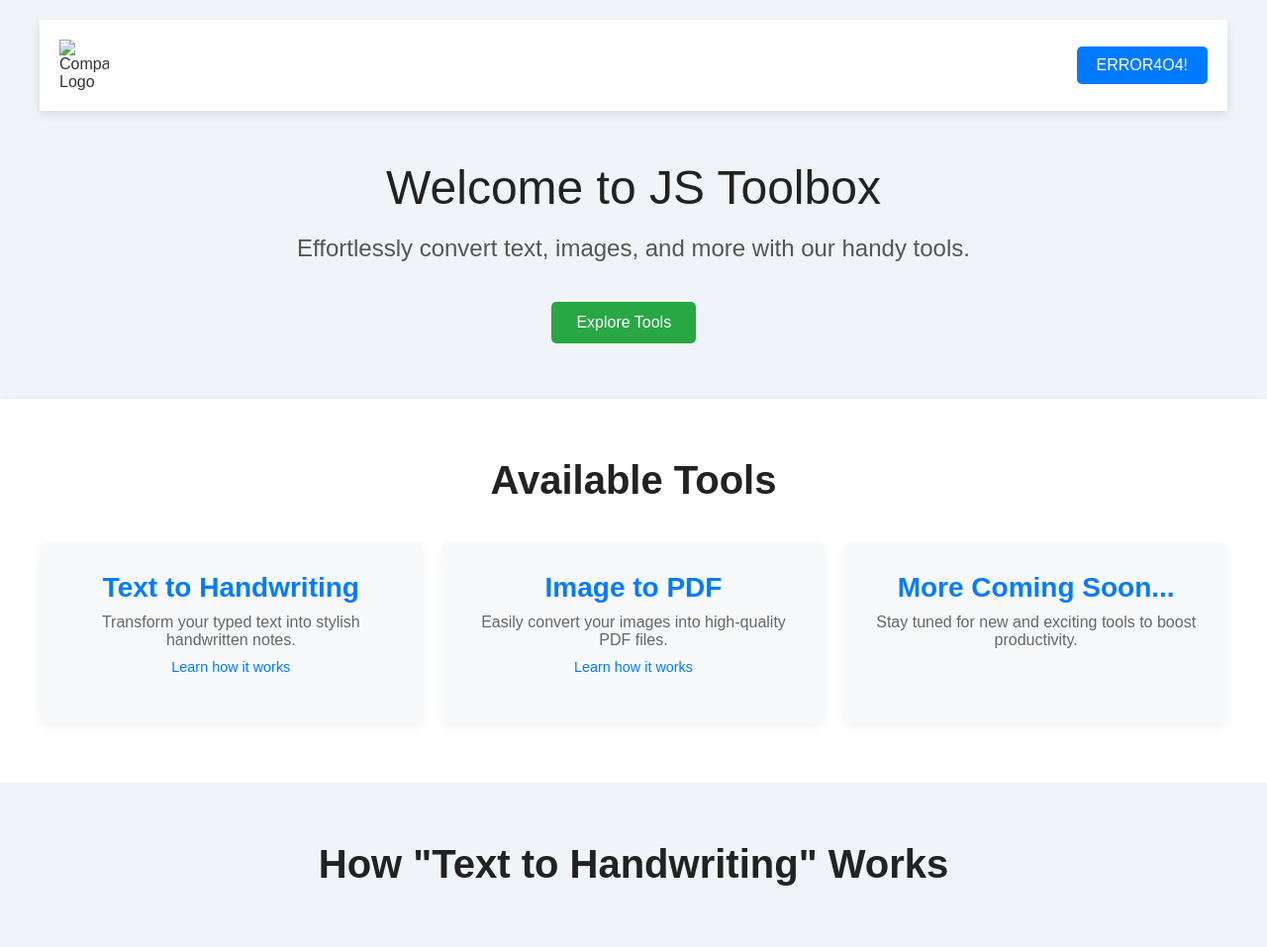
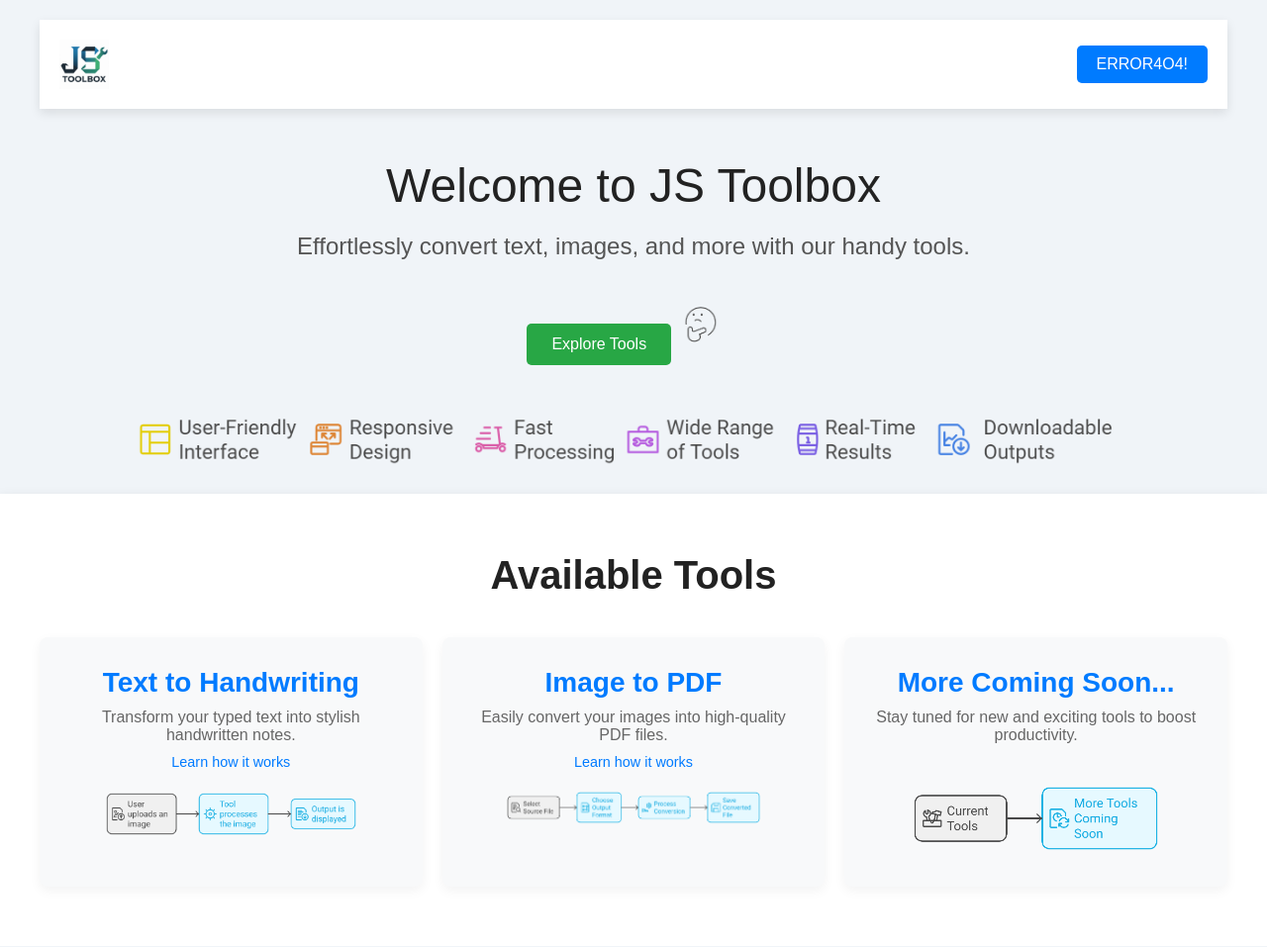
Before and after one commit to Nir-Bhay/JS-Toolbox---Find-you-best-tools, a website: page index.html in a window 1280 px wide. Shown: the top 957 px of the page at 99% size. Drawn offline with Linux system fonts and the light colour scheme; the site is published under a folder, as on GitHub Pages, so addresses that start at the root find nothing.

Commit message:
remove the iamge /

```diff
--- a/index.html
+++ b/index.html
@@ -14,7 +14,7 @@
         <!-- Header Section -->
         <header class="header">
             <div class="logo-nav">
-                <img loading="lazy" src="/image/logo.jpg" class="logo" alt="Company Logo" />
+                <img loading="lazy" src="image/logo.jpg" class="logo" alt="Company Logo" />
 
                         </div>
             <!-- <nav class="nav-items">
@@ -30,11 +30,11 @@
             <div class="welcome-title">Welcome to JS Toolbox</div>
             <div class="tagline">Effortlessly convert text, images, and more with our handy tools.</div>
             <a href="#tools-section" class="view-tools">Explore Tools</a>
-            <img class="logo" src="/image/napkin-selection (11).png" alt="">
-            <!-- <img loading="lazy" src="/image/napkin-selection (10).png" class="decorative-img" alt="Tools Banner" /> -->
+            <img class="logo" src="image/napkin-selection (11).png" alt="">
+            <!-- <img loading="lazy" src="image/napkin-selection (10).png" class="decorative-img" alt="Tools Banner" /> -->
             <br>
             <br>
-            <img class="naping1" src="/image/napkin-selection (9).png" alt="">
+            <img class="naping1" src="image/napkin-selection (9).png" alt="">
             <br>
         </section>
 
@@ -49,7 +49,7 @@
                         <a href="#process-text-handwriting" class="process-link">Learn how it works</a>
                         <br>
                         <br>
-                        <img class="naping1" src="/image/napkin-selection (3).png" alt="">
+                        <img class="naping1" src="image/napkin-selection (3).png" alt="">
                     </div>
                     <div class="feature-item">
                         <h3 class="feature-item-title">Image to PDF</h3>
@@ -57,14 +57,14 @@
                         <a href="#process-image-pdf" class="process-link">Learn how it works</a>
                     <br>
                     <br>
-                    <img class="naping1" src="/image/napkin-selection (5).png" alt="">
+                    <img class="naping1" src="image/napkin-selection (5).png" alt="">
                     </div>
                     <div class="feature-item">
                         <h3 class="feature-item-title">More Coming Soon...</h3>
                         <p class="feature-description">Stay tuned for new and exciting tools to boost productivity.</p>
                     <br>
                     <br>
-                    <img class="naping1" src="/image/napkin-selection (6).png" alt="">
+                    <img class="naping1" src="image/napkin-selection (6).png" alt="">
                     </div>
                 </div>
             </div>
@@ -80,7 +80,7 @@
                 choose your desired output format, and watch the magic happen.</p> -->
                 <br>
 
-                <img class="naping1" src="/image/napkin-selection (2).png" alt="">
+                <img class="naping1" src="image/napkin-selection (2).png" alt="">
                 <br>
                 <div class="process-grid">
                     <div class="process-step">
@@ -98,7 +98,7 @@
                 </div>
             <br>
 
-                <img class="naping1" src="/image/napkin-selection png" alt="">
+                <img class="naping1" src="image/napkin-selection png" alt="">
             </div>
         </section>
 
@@ -107,7 +107,7 @@
             <div class="process-container">
                 <h2 class="process-title">How "Image to PDF" Works</h2>
 
-                <img class="naping1" src="/image/napkin-selection (8).png" alt="">
+                <img class="naping1" src="image/napkin-selection (8).png" alt="">
                 <br>
 
                 </div>
@@ -128,7 +128,7 @@
                 </div>
                 <br>
                 <br>
-                <img class="naping1" src="/image/napkin-selection (7).png" alt="">
+                <img class="naping1" src="image/napkin-selection (7).png" alt="">
             </div>
         </section>
 
```
